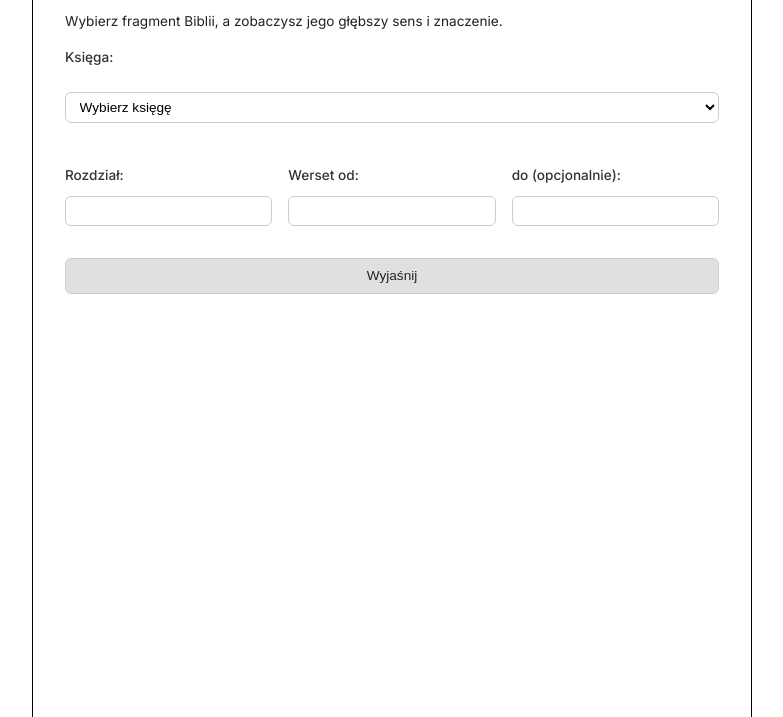
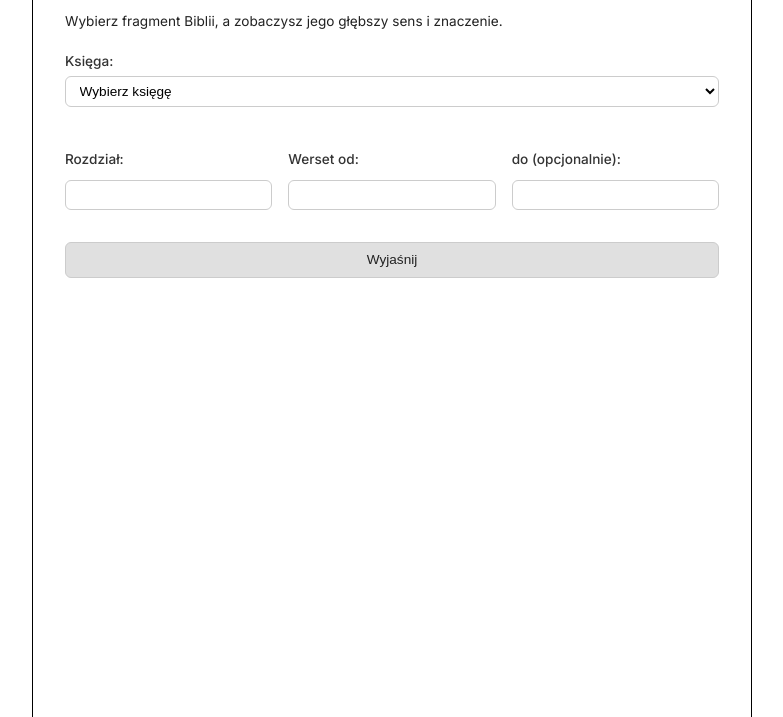
Before and after one commit to kamilsoldacki/biblia-wyjasnienia, a plain HTML site: page index.html in a window 1280 px wide. Shown: the part 83-800 px from the top of the page, without its empty margins (248-1031 px from the left). Drawn offline with nearby package versions, Linux system fonts and the light colour scheme.

Commit message:
Update index.html

```diff
--- a/index.html
+++ b/index.html
@@ -15,10 +15,10 @@
     <p class="intro">
       Wybierz fragment Biblii, a zobaczysz jego głębszy sens i znaczenie.
     </p>
-    <form id="bibleForm">
-      <label for="book">Księga:</label>
-      <select id="book" name="book" required>
-        <option value="">Wybierz księgę</option>
+<div class="form-block">
+  <label for="book">Księga:</label>
+  <select id="book" name="book" required>
+    <option value="">Wybierz księgę</option>
         <optgroup label="Stary Testament">
           <option value="Rodzaju">Rodzaju</option>
           <option value="Wyjścia">Wyjścia</option>
@@ -88,10 +88,10 @@
           <option value="3 List Jana">3 List Jana</option>
           <option value="List Judy">List Judy</option>
           <option value="Objawienie Jana">Objawienie Jana</option>
-        </optgroup>
-      </select>
+  </select>
+</div>
 
-<div class="verse-grid">
+<div class="form-block verse-grid">
   <label for="chapter">Rozdział:</label>
   <label for="verseFrom">Werset od:</label>
   <label for="verseTo">do (opcjonalnie):</label>
```
